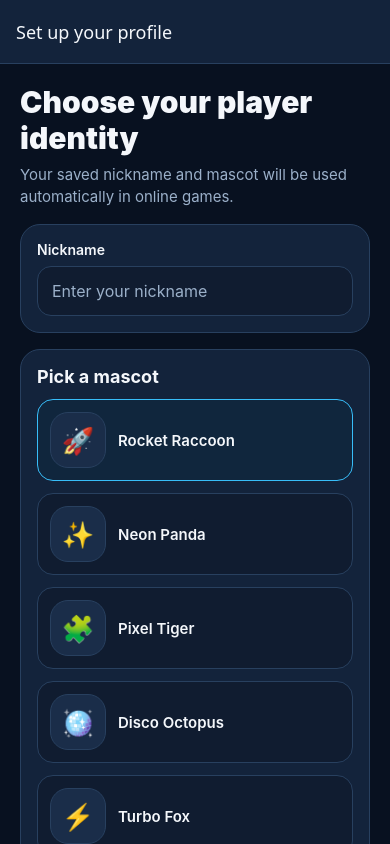
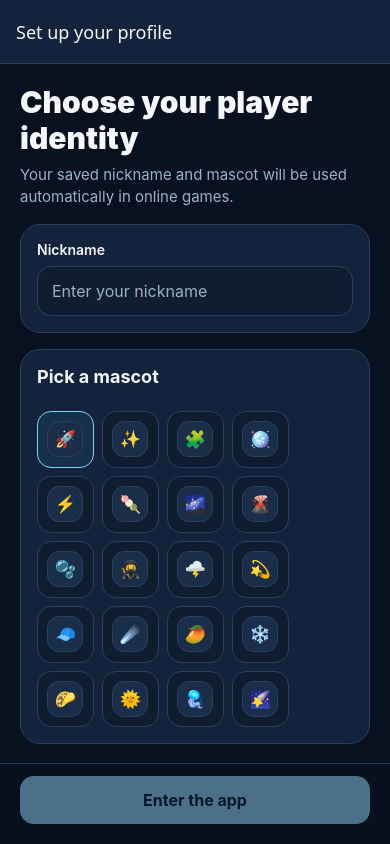
Before and after one commit to hs1308/tic-tac-toe, a React Native app: screen /Home in a window 390 px wide. Both pictures are taken after a click on the button "Continue with Google". Built offline with nearby package versions, Linux system fonts and the light colour scheme; no server answers.

Commit message:
Polish UI and add Vercel deployment config

```diff
--- a/package.json
+++ b/package.json
@@ -6,7 +6,8 @@
     "start": "expo start",
     "android": "expo start --android",
     "ios": "expo start --ios",
-    "web": "expo start --web"
+    "web": "expo start --web",
+    "build:web": "expo export --platform web"
   },
   "dependencies": {
     "@expo/metro-runtime": "~6.1.2",
--- a/src/components/IconBadge.tsx
+++ b/src/components/IconBadge.tsx
@@ -25,29 +25,42 @@ const emojiMap: Record<string, string> = {
   Meteor: '🌠',
 };
 
-export function IconBadge({ mascot }: { mascot: string }) {
+export function IconBadge({ mascot, size = 56 }: { mascot: string; size?: number }) {
   const key = mascot.split(' ')[0] ?? 'Rocket';
   const emoji = emojiMap[key] ?? '🎮';
 
   return (
-    <View style={styles.badge}>
-      <Text style={styles.emoji}>{emoji}</Text>
+    <View
+      style={[
+        styles.badge,
+        {
+          width: size,
+          height: size,
+          borderRadius: Math.round(size * 0.32),
+        },
+      ]}
+    >
+      <Text
+        style={[
+          styles.emoji,
+          {
+            fontSize: Math.round(size * 0.46),
+          },
+        ]}
+      >
+        {emoji}
+      </Text>
     </View>
   );
 }
 
 const styles = StyleSheet.create({
   badge: {
-    width: 56,
-    height: 56,
-    borderRadius: 18,
     alignItems: 'center',
     justifyContent: 'center',
     backgroundColor: colors.surfaceAlt,
     borderWidth: 1,
     borderColor: colors.border,
   },
-  emoji: {
-    fontSize: 26,
-  },
+  emoji: {},
 });
--- /dev/null
+++ b/src/components/PlayerTurnCard.tsx
@@ -0,0 +1,105 @@
+import { StyleSheet, Text, View } from 'react-native';
+
+import { IconBadge } from './IconBadge';
+import { colors } from '../theme/colors';
+import { PlayerSymbol } from '../types/game';
+
+type PlayerTurnCardProps = {
+  nickname: string;
+  mascot?: string;
+  symbol: PlayerSymbol;
+  isActive: boolean;
+  isYou?: boolean;
+};
+
+export function PlayerTurnCard({
+  nickname,
+  mascot,
+  symbol,
+  isActive,
+  isYou = false,
+}: PlayerTurnCardProps) {
+  const activeStyle = symbol === 'X' ? styles.activeX : styles.activeO;
+  const symbolStyle = symbol === 'X' ? styles.symbolX : styles.symbolO;
+  const nicknameStyle = isActive ? styles.nicknameActive : styles.nicknameInactive;
+  const youStyle = isActive ? styles.youActive : styles.youInactive;
+
+  return (
+    <View style={[styles.card, isActive ? activeStyle : undefined]}>
+      <Text style={[styles.symbolText, symbolStyle]}>{symbol}</Text>
+      <View style={styles.metaRow}>
+        <IconBadge mascot={mascot ?? 'Rocket Raccoon'} size={24} />
+        <Text style={[styles.nickname, nicknameStyle]} numberOfLines={1}>
+          {nickname}
+        </Text>
+      </View>
+      {isYou ? <Text style={[styles.youText, youStyle]}>You</Text> : <View style={styles.youSpacer} />}
+    </View>
+  );
+}
+
+const styles = StyleSheet.create({
+  card: {
+    width: 116,
+    height: 112,
+    alignItems: 'center',
+    justifyContent: 'center',
+    gap: 8,
+    padding: 10,
+    borderRadius: 18,
+    borderWidth: 1,
+    borderColor: colors.border,
+    backgroundColor: colors.backgroundMuted,
+  },
+  activeX: {
+    borderColor: colors.playerX,
+    backgroundColor: colors.playerXSoft,
+  },
+  activeO: {
+    borderColor: colors.playerO,
+    backgroundColor: colors.playerOSoft,
+  },
+  symbolText: {
+    fontSize: 22,
+    fontWeight: '900',
+    textAlign: 'center',
+  },
+  symbolX: {
+    color: colors.playerX,
+  },
+  symbolO: {
+    color: colors.playerO,
+  },
+  metaRow: {
+    flexDirection: 'row',
+    alignItems: 'center',
+    justifyContent: 'center',
+    gap: 6,
+    maxWidth: '100%',
+  },
+  nickname: {
+    fontSize: 14,
+    fontWeight: '800',
+    flexShrink: 1,
+  },
+  nicknameActive: {
+    color: '#0f172a',
+  },
+  nicknameInactive: {
+    color: '#e5eef9',
+  },
+  youText: {
+    fontSize: 12,
+    fontWeight: '700',
+    textAlign: 'center',
+  },
+  youActive: {
+    color: '#334155',
+  },
+  youInactive: {
+    color: '#cbd5e1',
+  },
+  youSpacer: {
+    height: 16,
+  },
+});
--- a/src/features/game-ui/NestedBoard.tsx
+++ b/src/features/game-ui/NestedBoard.tsx
@@ -2,18 +2,31 @@ import { Pressable, StyleSheet, Text, View } from 'react-native';
 
 import { canPlayMove, getPlayableBoards } from '../game-engine/engine';
 import { colors } from '../../theme/colors';
-import { NestedGameState } from '../../types/game';
+import { NestedGameState, PlayerSymbol } from '../../types/game';
 
 type NestedBoardProps = {
   state: NestedGameState;
   disabled?: boolean;
+  activePlayer: PlayerSymbol;
   onMove: (boardIndex: number, cellIndex: number) => void;
 };
 
-export function NestedBoard({ state, disabled = false, onMove }: NestedBoardProps) {
+export function NestedBoard({
+  state,
+  disabled = false,
+  activePlayer,
+  onMove,
+}: NestedBoardProps) {
   const playableBoards = getPlayableBoards(state);
+  const activeBoardStyle =
+    activePlayer === 'X' ? styles.playableBoardX : styles.playableBoardO;
+  const activeCellStyle =
+    activePlayer === 'X' ? styles.cellPlayableX : styles.cellPlayableO;
+  const activeCellPressedStyle =
+    activePlayer === 'X' ? styles.cellPressedX : styles.cellPressedO;
 
   return (
+    <View style={styles.boardFrame}>
       <View style={styles.outerGrid}>
         {state.boards.map((board, boardIndex) => {
           const boardWinner = state.boardWinners[boardIndex];
@@ -24,7 +37,8 @@ export function NestedBoard({ state, disabled = false, onMove }: NestedBoardProp
               key={boardIndex}
               style={[
                 styles.smallBoard,
-              boardIsPlayable ? styles.playableBoard : undefined,
+                boardIsPlayable ? activeBoardStyle : undefined,
+                boardWinner ? styles.completedBoard : undefined,
               ]}
             >
               {board.map((cell, cellIndex) => {
@@ -37,8 +51,8 @@ export function NestedBoard({ state, disabled = false, onMove }: NestedBoardProp
                     onPress={() => onMove(boardIndex, cellIndex)}
                     style={({ pressed }) => [
                       styles.cell,
-                    canPlay ? styles.cellPlayable : undefined,
-                    pressed ? styles.cellPressed : undefined,
+                      canPlay ? activeCellStyle : undefined,
+                      pressed && canPlay ? activeCellPressedStyle : undefined,
                     ]}
                   >
                     <Text
@@ -55,8 +69,13 @@ export function NestedBoard({ state, disabled = false, onMove }: NestedBoardProp
 
               {boardWinner ? (
                 <View style={styles.winnerOverlay}>
-                <Text style={[styles.winnerText, boardWinner === 'O' ? styles.cellO : styles.cellX]}>
-                  {boardWinner === 'draw' ? '·' : boardWinner}
+                  <Text
+                    style={[
+                      styles.winnerText,
+                      boardWinner === 'O' ? styles.cellO : styles.cellX,
+                    ]}
+                  >
+                    {boardWinner === 'draw' ? 'D' : boardWinner}
                   </Text>
                 </View>
               ) : null}
@@ -64,60 +83,88 @@ export function NestedBoard({ state, disabled = false, onMove }: NestedBoardProp
           );
         })}
       </View>
+    </View>
   );
 }
 
 const styles = StyleSheet.create({
+  boardFrame: {
+    padding: 10,
+    borderRadius: 28,
+    backgroundColor: '#0d1727',
+    borderWidth: 1,
+    borderColor: '#1f3552',
+    shadowColor: '#000000',
+    shadowOpacity: 0.2,
+    shadowRadius: 16,
+    shadowOffset: { width: 0, height: 10 },
+    elevation: 8,
+  },
   outerGrid: {
     flexDirection: 'row',
     flexWrap: 'wrap',
-    borderWidth: 2,
-    borderColor: colors.text,
+    gap: 8,
     borderRadius: 22,
     overflow: 'hidden',
   },
   smallBoard: {
-    width: '33.333%',
+    width: '31.6%',
     aspectRatio: 1,
     flexDirection: 'row',
     flexWrap: 'wrap',
-    borderWidth: 1.5,
-    borderColor: colors.text,
+    borderWidth: 3,
+    borderColor: '#0f1f33',
+    borderRadius: 18,
     backgroundColor: '#edf3fb',
     position: 'relative',
+    overflow: 'hidden',
   },
-  playableBoard: {
-    backgroundColor: '#dbeafe',
+  playableBoardX: {
+    backgroundColor: colors.playerXSoft,
+    borderColor: colors.playerX,
+  },
+  playableBoardO: {
+    backgroundColor: colors.playerOSoft,
+    borderColor: colors.playerO,
+  },
+  completedBoard: {
+    backgroundColor: '#e2e8f0',
   },
   cell: {
     width: '33.333%',
     aspectRatio: 1,
-    borderWidth: 0.5,
+    borderWidth: 1,
     borderColor: '#8ba3c2',
     alignItems: 'center',
     justifyContent: 'center',
   },
-  cellPlayable: {
-    backgroundColor: 'rgba(56, 189, 248, 0.08)',
+  cellPlayableX: {
+    backgroundColor: 'rgba(37, 99, 235, 0.14)',
   },
-  cellPressed: {
-    backgroundColor: 'rgba(56, 189, 248, 0.18)',
+  cellPlayableO: {
+    backgroundColor: 'rgba(239, 68, 68, 0.14)',
+  },
+  cellPressedX: {
+    backgroundColor: 'rgba(37, 99, 235, 0.24)',
+  },
+  cellPressedO: {
+    backgroundColor: 'rgba(239, 68, 68, 0.24)',
   },
   cellText: {
     fontSize: 22,
     fontWeight: '800',
   },
   cellX: {
-    color: '#1d4ed8',
+    color: colors.playerX,
   },
   cellO: {
-    color: '#ef4444',
+    color: colors.playerO,
   },
   winnerOverlay: {
     ...StyleSheet.absoluteFillObject,
     alignItems: 'center',
     justifyContent: 'center',
-    backgroundColor: 'rgba(255,255,255,0.62)',
+    backgroundColor: 'rgba(255,255,255,0.72)',
   },
   winnerText: {
     fontSize: 76,
--- a/src/screens/HomeScreen.tsx
+++ b/src/screens/HomeScreen.tsx
@@ -1,10 +1,9 @@
 import { useEffect, useState } from 'react';
 import { NativeStackScreenProps } from '@react-navigation/native-stack';
-import { StyleSheet, Text, View } from 'react-native';
+import { Pressable, StyleSheet, Text, View } from 'react-native';
 
 import { Card } from '../components/Card';
 import { IconBadge } from '../components/IconBadge';
-import { PrimaryButton } from '../components/PrimaryButton';
 import { Screen } from '../components/Screen';
 import { useAuth } from '../features/auth/AuthContext';
 import {
@@ -25,6 +24,22 @@ const howToPlay = [
   'Win three claimed boards in a row on the big board to win the match.',
   'If no playable boards remain and nobody wins the big board, the game is a draw.',
 ];
+
+type ModeCardProps = {
+  icon: string;
+  title: string;
+  iconColor?: string;
+  onPress: () => void;
+};
+
+function ModeCard({ icon, title, iconColor = '#042033', onPress }: ModeCardProps) {
+  return (
+    <Pressable onPress={onPress} style={({ pressed }) => [styles.modeCard, pressed ? styles.modeCardPressed : undefined]}>
+      <Text style={[styles.modeIcon, { color: iconColor }]}>{icon}</Text>
+      <Text style={styles.modeTitle}>{title}</Text>
+    </Pressable>
+  );
+}
 
 export function HomeScreen({ navigation }: Props) {
   const { profile } = useAuth();
@@ -57,48 +72,61 @@ export function HomeScreen({ navigation }: Props) {
   return (
     <Screen>
       <Card>
-        <View style={styles.profileRow}>
+        <View style={styles.heroTop}>
           <View style={styles.profileInfo}>
             <Text style={styles.title}>Nested Tic Tac Toe</Text>
-            <Text style={styles.subtitle}>
-              Welcome back, {profile?.nickname}. Ready for another clever battle?
-            </Text>
+            <View style={styles.greetingRow}>
+              <Text style={styles.subtitle}>Welcome back, {profile?.nickname}</Text>
+              <IconBadge mascot={profile?.mascot ?? 'Rocket Raccoon'} size={24} />
+              <Text style={styles.subtitle}>Ready for another clever battle?</Text>
+            </View>
           </View>
-          <View style={styles.profileActions}>
-            <IconBadge mascot={profile?.mascot ?? 'Rocket Raccoon'} />
-            <PrimaryButton label="Profile" onPress={() => navigation.navigate('Profile')} />
-          </View>
+
+          <Pressable
+            accessibilityRole="button"
+            onPress={() => navigation.navigate('Profile')}
+            style={({ pressed }) => [styles.profileIconButton, pressed ? styles.profileIconPressed : undefined]}
+          >
+            <Text style={styles.profileIcon}>⚙️</Text>
+          </Pressable>
         </View>
       </Card>
 
       {pendingRematch ? (
         <Card>
-          <Text style={styles.sectionTitle}>Rematch waiting</Text>
+          <Text style={styles.sectionTitle}>Rematch Waiting</Text>
           <Text style={styles.body}>
             A friend wants to continue a finished session. Open the result screen to accept or
             decline.
           </Text>
-          <PrimaryButton
-            label="Open request"
+          <Pressable
             onPress={() => navigation.navigate('OnlineResult', { gameId: pendingRematch.id })}
-          />
+            style={({ pressed }) => [styles.rematchButton, pressed ? styles.modeCardPressed : undefined]}
+          >
+            <Text style={styles.rematchButtonText}>Open Request</Text>
+          </Pressable>
         </Card>
       ) : null}
 
       <Card>
-        <Text style={styles.sectionTitle}>Choose a mode</Text>
-        <PrimaryButton
-          label="Play with Friends in person"
-          onPress={() => navigation.navigate('LocalSetup')}
-        />
-        <PrimaryButton
-          label="Play with friends online"
-          onPress={() => navigation.navigate('OnlineLobby')}
-        />
+        <Text style={styles.sectionTitle}>Choose a Mode</Text>
+        <View style={styles.modeRow}>
+          <ModeCard
+            icon="📱"
+            title="Play with Friends In Person"
+            onPress={() => navigation.navigate('LocalSetup')}
+          />
+          <ModeCard
+            icon="🌐"
+            title="Play with Friends Online"
+            iconColor="#173a63"
+            onPress={() => navigation.navigate('OnlineLobby')}
+          />
+        </View>
       </Card>
 
       <Card>
-        <Text style={styles.sectionTitle}>How to play</Text>
+        <Text style={styles.sectionTitle}>How to Play</Text>
         {howToPlay.map((instruction) => (
           <Text key={instruction} style={styles.instruction}>
             - {instruction}
@@ -110,17 +138,21 @@ export function HomeScreen({ navigation }: Props) {
 }
 
 const styles = StyleSheet.create({
-  profileRow: {
-    gap: 16,
+  heroTop: {
+    flexDirection: 'row',
+    justifyContent: 'space-between',
+    alignItems: 'flex-start',
+    gap: 12,
   },
   profileInfo: {
+    flex: 1,
     gap: 8,
   },
-  profileActions: {
+  greetingRow: {
     flexDirection: 'row',
     alignItems: 'center',
-    justifyContent: 'space-between',
-    gap: 12,
+    flexWrap: 'wrap',
+    gap: 8,
   },
   title: {
     color: colors.text,
@@ -133,6 +165,22 @@ const styles = StyleSheet.create({
     fontSize: 15,
     lineHeight: 22,
   },
+  profileIconButton: {
+    width: 46,
+    height: 46,
+    borderRadius: 14,
+    alignItems: 'center',
+    justifyContent: 'center',
+    backgroundColor: colors.surfaceAlt,
+    borderWidth: 1,
+    borderColor: colors.border,
+  },
+  profileIconPressed: {
+    opacity: 0.86,
+  },
+  profileIcon: {
+    fontSize: 20,
+  },
   sectionTitle: {
     color: colors.text,
     fontSize: 20,
@@ -143,6 +191,46 @@ const styles = StyleSheet.create({
     fontSize: 15,
     lineHeight: 22,
   },
+  modeRow: {
+    flexDirection: 'row',
+    justifyContent: 'center',
+    gap: 12,
+  },
+  modeCard: {
+    width: 140,
+    height: 140,
+    borderRadius: 20,
+    backgroundColor: colors.primaryStrong,
+    justifyContent: 'center',
+    alignItems: 'center',
+    padding: 12,
+    gap: 10,
+  },
+  modeCardPressed: {
+    opacity: 0.88,
+  },
+  modeIcon: {
+    fontSize: 26,
+  },
+  modeTitle: {
+    color: '#042033',
+    fontSize: 15,
+    fontWeight: '800',
+    textAlign: 'center',
+    lineHeight: 20,
+  },
+  rematchButton: {
+    alignSelf: 'flex-start',
+    backgroundColor: colors.primaryStrong,
+    borderRadius: 14,
+    paddingHorizontal: 16,
+    paddingVertical: 12,
+  },
+  rematchButtonText: {
+    color: '#042033',
+    fontSize: 15,
+    fontWeight: '800',
+  },
   instruction: {
     color: colors.textMuted,
     fontSize: 14,
--- a/src/screens/LocalGameScreen.tsx
+++ b/src/screens/LocalGameScreen.tsx
@@ -3,6 +3,7 @@ import { NativeStackScreenProps } from '@react-navigation/native-stack';
 import { StyleSheet, Text, View } from 'react-native';
 
 import { Card } from '../components/Card';
+import { PlayerTurnCard } from '../components/PlayerTurnCard';
 import { Screen } from '../components/Screen';
 import { applyMove, createInitialGameState, getPlayableBoards } from '../features/game-engine/engine';
 import { NestedBoard } from '../features/game-ui/NestedBoard';
@@ -21,19 +22,33 @@ export function LocalGameScreen({ navigation, route }: Props) {
   return (
     <Screen>
       <Card>
-        <Text style={styles.title}>Current turn</Text>
-        <Text style={styles.turn}>
+        <Text style={[styles.turn, state.currentPlayer === 'X' ? styles.turnX : styles.turnO]}>
           {currentPlayerName} ({state.currentPlayer})
         </Text>
-        <Text style={styles.body}>
+        <Text style={styles.bodyCentered}>
           {playableBoards.length === 1
-            ? `Must play in board ${playableBoards[0] + 1}.`
-            : 'Can play in any open board.'}
+            ? `The next move must go in board ${playableBoards[0] + 1}.`
+            : 'The next player can choose any open board.'}
         </Text>
+        <View style={styles.playerRow}>
+          <PlayerTurnCard
+            nickname={playerXName}
+            symbol="X"
+            isActive={state.currentPlayer === 'X'}
+            mascot="Local Player"
+          />
+          <PlayerTurnCard
+            nickname={playerOName}
+            symbol="O"
+            isActive={state.currentPlayer === 'O'}
+            mascot="Local Player"
+          />
+        </View>
       </Card>
 
       <View style={styles.boardWrapper}>
         <NestedBoard
+          activePlayer={state.currentPlayer}
           state={state}
           onMove={(boardIndex, cellIndex) => {
             const nextState = applyMove(state, boardIndex, cellIndex);
@@ -54,19 +69,27 @@ export function LocalGameScreen({ navigation, route }: Props) {
 }
 
 const styles = StyleSheet.create({
-  title: {
-    color: colors.text,
-    fontSize: 18,
-    fontWeight: '700',
-  },
   turn: {
-    color: colors.primary,
+    textAlign: 'center',
     fontSize: 22,
     fontWeight: '800',
   },
-  body: {
+  turnX: {
+    color: colors.playerX,
+  },
+  turnO: {
+    color: colors.playerO,
+  },
+  bodyCentered: {
     color: colors.textMuted,
     fontSize: 15,
+    lineHeight: 22,
+    textAlign: 'center',
+  },
+  playerRow: {
+    flexDirection: 'row',
+    justifyContent: 'center',
+    gap: 12,
   },
   boardWrapper: {
     gap: 16,
--- a/src/screens/OnboardingScreen.tsx
+++ b/src/screens/OnboardingScreen.tsx
@@ -1,10 +1,10 @@
 import { useState } from 'react';
-import { Pressable, StyleSheet, Text, View } from 'react-native';
+import { Pressable, ScrollView, StyleSheet, Text, View } from 'react-native';
+import { SafeAreaView } from 'react-native-safe-area-context';
 
 import { Card } from '../components/Card';
 import { IconBadge } from '../components/IconBadge';
 import { PrimaryButton } from '../components/PrimaryButton';
-import { Screen } from '../components/Screen';
 import { TextField } from '../components/TextField';
 import { useAuth } from '../features/auth/AuthContext';
 import { mascotOptions } from '../features/auth/mascots';
@@ -17,7 +17,8 @@ export function OnboardingScreen() {
   const [isSaving, setIsSaving] = useState(false);
 
   return (
-    <Screen>
+    <SafeAreaView edges={['bottom']} style={styles.safeArea}>
+      <ScrollView contentContainerStyle={styles.scrollContent}>
         <View style={styles.hero}>
           <Text style={styles.title}>Choose your player identity</Text>
           <Text style={styles.subtitle}>
@@ -48,14 +49,15 @@ export function OnboardingScreen() {
                   onPress={() => setSelectedMascot(mascot)}
                   style={[styles.mascotCard, isSelected ? styles.mascotCardSelected : undefined]}
                 >
-                <IconBadge mascot={mascot} />
-                <Text style={styles.mascotName}>{mascot}</Text>
+                  <IconBadge mascot={mascot} size={36} />
                 </Pressable>
               );
             })}
           </View>
         </Card>
+      </ScrollView>
 
+      <View style={styles.footer}>
         <PrimaryButton
           label={isSaving ? 'Saving...' : 'Enter the app'}
           onPress={() => {
@@ -64,11 +66,21 @@ export function OnboardingScreen() {
           }}
           disabled={nickname.trim().length < 2 || isSaving}
         />
-    </Screen>
+      </View>
+    </SafeAreaView>
   );
 }
 
 const styles = StyleSheet.create({
+  safeArea: {
+    flex: 1,
+    backgroundColor: colors.background,
+  },
+  scrollContent: {
+    padding: 20,
+    paddingBottom: 120,
+    gap: 16,
+  },
   hero: {
     gap: 8,
   },
@@ -87,27 +99,38 @@ const styles = StyleSheet.create({
     color: colors.text,
     fontSize: 18,
     fontWeight: '700',
+    marginBottom: 12,
   },
   mascotGrid: {
-    gap: 12,
+    flexDirection: 'row',
+    flexWrap: 'wrap',
+    gap: 8,
   },
   mascotCard: {
-    flexDirection: 'row',
+    width: '18%',
+    aspectRatio: 1,
     alignItems: 'center',
-    gap: 12,
-    borderRadius: 16,
+    justifyContent: 'center',
+    borderRadius: 14,
     borderWidth: 1,
     borderColor: colors.border,
-    padding: 12,
+    padding: 6,
     backgroundColor: colors.backgroundMuted,
   },
   mascotCardSelected: {
-    borderColor: colors.primaryStrong,
-    backgroundColor: '#10263d',
+    borderColor: colors.primary,
+    backgroundColor: '#14304a',
   },
-  mascotName: {
-    color: colors.text,
-    fontSize: 15,
-    fontWeight: '600',
+  footer: {
+    position: 'absolute',
+    left: 0,
+    right: 0,
+    bottom: 0,
+    paddingHorizontal: 20,
+    paddingTop: 12,
+    paddingBottom: 20,
+    backgroundColor: 'rgba(8, 17, 32, 0.96)',
+    borderTopWidth: 1,
+    borderTopColor: colors.border,
   },
 });
--- a/src/screens/OnlineGameScreen.tsx
+++ b/src/screens/OnlineGameScreen.tsx
@@ -3,6 +3,7 @@ import { NativeStackScreenProps } from '@react-navigation/native-stack';
 import { ActivityIndicator, StyleSheet, Text, View } from 'react-native';
 
 import { Card } from '../components/Card';
+import { PlayerTurnCard } from '../components/PlayerTurnCard';
 import { Screen } from '../components/Screen';
 import { useAuth } from '../features/auth/AuthContext';
 import { applyMove, getPlayableBoards } from '../features/game-engine/engine';
@@ -67,27 +68,36 @@ export function OnlineGameScreen({ navigation, route }: Props) {
   return (
     <Screen>
       <Card>
-        <Text style={styles.title}>Game code {session.game.code}</Text>
-        <Text style={styles.turn}>
+        <Text
+          style={[
+            styles.turn,
+            session.game.currentTurnPlayer === 'X' ? styles.turnX : styles.turnO,
+          ]}
+        >
           {currentPlayer?.nickname ?? 'Waiting'} ({session.game.currentTurnPlayer}) to play
         </Text>
-        <Text style={styles.body}>
+        <Text style={styles.bodyCentered}>
           {playableBoards.length === 1
             ? `The next move must go in board ${playableBoards[0] + 1}.`
             : 'The next player can choose any open board.'}
         </Text>
-        <View style={styles.players}>
+        <View style={styles.playerRow}>
           {session.players.map((player) => (
-            <Text key={player.id} style={styles.player}>
-              {player.seat}: {player.nickname} ({player.mascot})
-              {player.profileId === profile.id ? ' - you' : ''}
-            </Text>
+            <PlayerTurnCard
+              key={player.id}
+              nickname={player.nickname}
+              mascot={player.mascot}
+              symbol={player.seat}
+              isActive={session.game.currentTurnPlayer === player.seat}
+              isYou={player.profileId === profile.id}
+            />
           ))}
         </View>
         {error ? <Text style={styles.error}>{error}</Text> : null}
       </Card>
 
       <NestedBoard
+        activePlayer={session.game.currentTurnPlayer}
         state={session.game.state}
         disabled={!canMove || isSubmittingMove}
         onMove={(boardIndex, cellIndex) => {
@@ -110,28 +120,27 @@ export function OnlineGameScreen({ navigation, route }: Props) {
 }
 
 const styles = StyleSheet.create({
-  title: {
-    color: colors.text,
-    fontSize: 20,
-    fontWeight: '800',
-  },
   turn: {
-    color: colors.primary,
+    textAlign: 'center',
     fontSize: 18,
     fontWeight: '700',
   },
-  body: {
+  turnX: {
+    color: colors.playerX,
+  },
+  turnO: {
+    color: colors.playerO,
+  },
+  bodyCentered: {
     color: colors.textMuted,
     fontSize: 15,
     lineHeight: 22,
+    textAlign: 'center',
   },
-  players: {
-    gap: 6,
-  },
-  player: {
-    color: colors.text,
-    fontSize: 14,
-    fontWeight: '600',
+  playerRow: {
+    flexDirection: 'row',
+    justifyContent: 'center',
+    gap: 12,
   },
   error: {
     color: colors.danger,
--- a/src/theme/colors.ts
+++ b/src/theme/colors.ts
@@ -6,7 +6,11 @@ export const colors = {
   text: '#f4f7fb',
   textMuted: '#9bb0c9',
   primary: '#7dd3fc',
-  primaryStrong: '#38bdf8',
+  primaryStrong: '#8fd0f2',
+  playerX: '#9f7d18',
+  playerXSoft: '#efe3b6',
+  playerO: '#4f8f58',
+  playerOSoft: '#dcecd7',
   success: '#34d399',
   border: '#28405f',
   danger: '#f87171',
```
Also changed, not shown: app.json (+7 -3 lines), vercel.json (added), 2 other files (tests, documents, lock files or other folders). Lines whose indentation alone changed are shown as unchanged.
